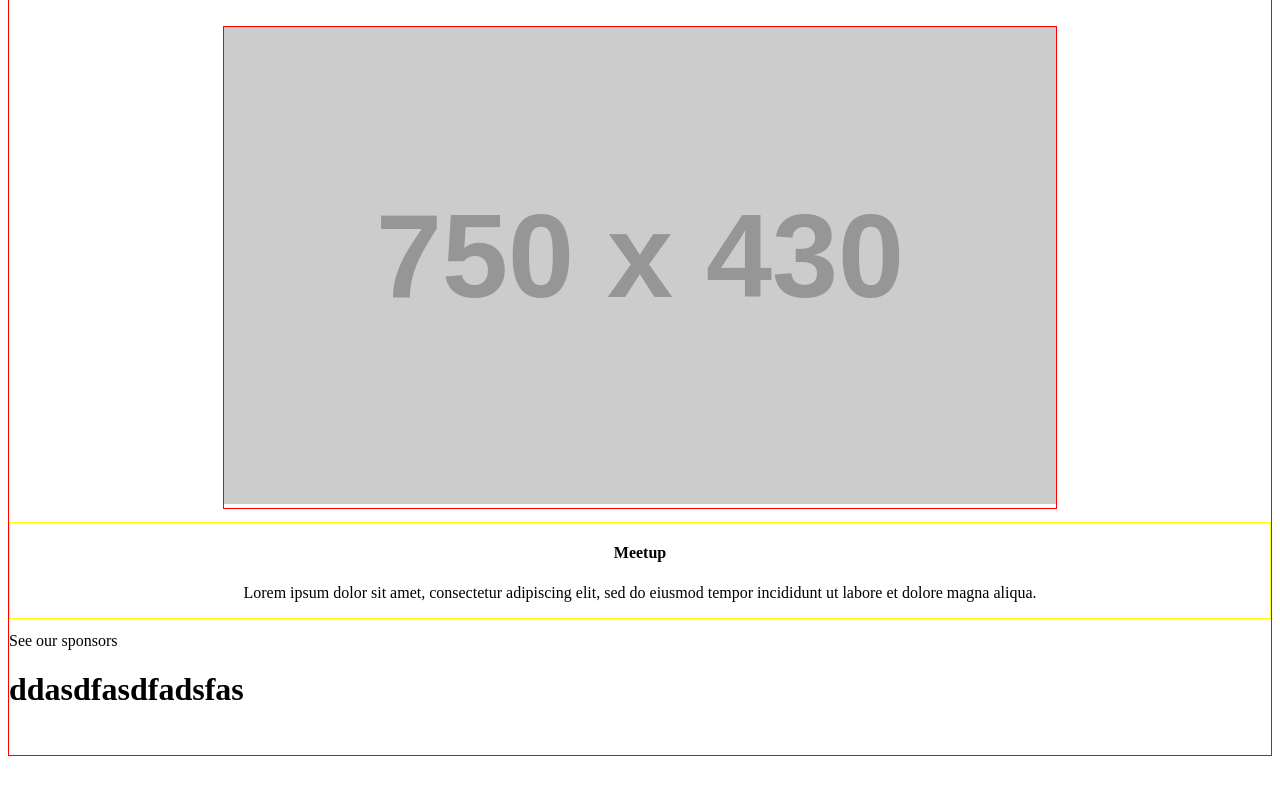
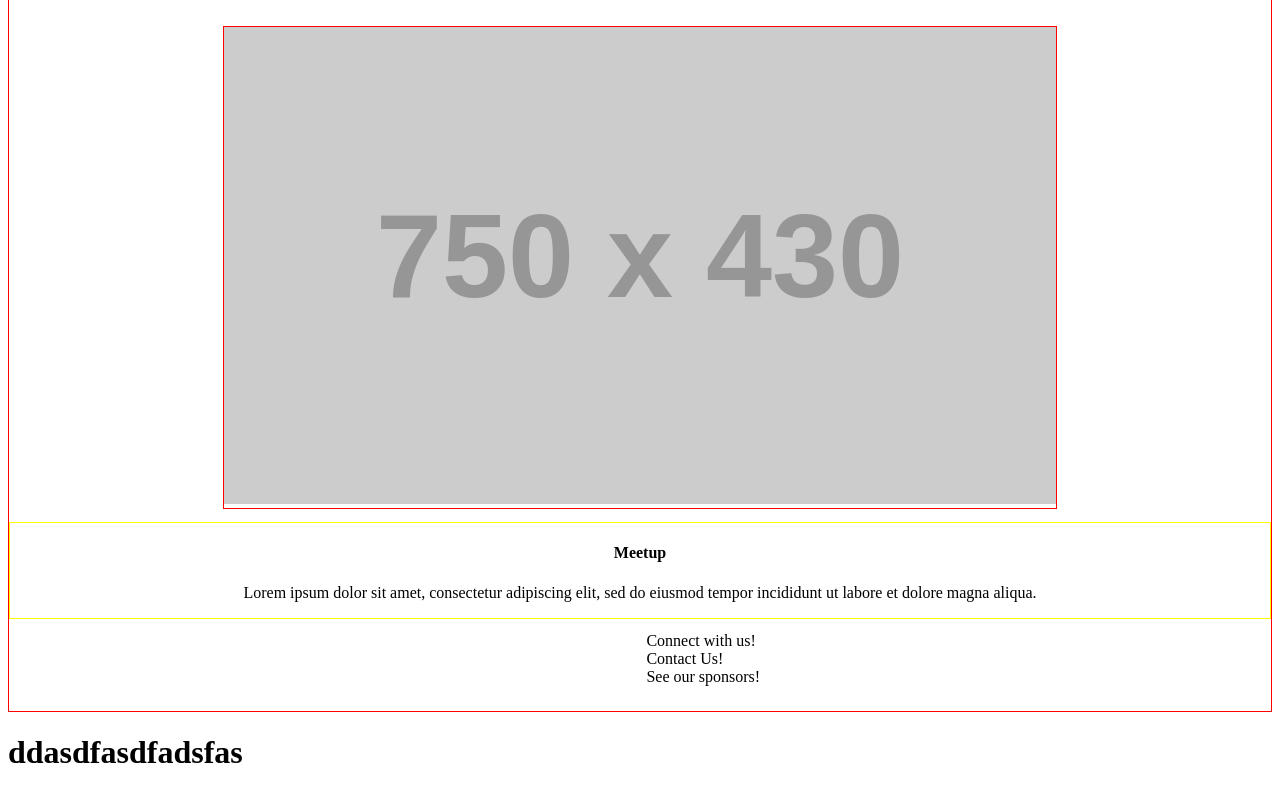
Before and after one commit to chicode-org/chicode-org.github.io, a plain HTML site: page index.html in a window 1280 px wide. Shown: the part 531-1331 px from the top of the page. Before the commit the page ends 1295 px from the top, so only its background shows below. Drawn offline with Linux system fonts and the light colour scheme; placeholder pictures from the web are drawn by us; a script that the page names is missing.

Commit message:
more reformatting

```diff
--- a/index.html
+++ b/index.html
@@ -29,16 +29,14 @@
 			<h4>Meetup</h4>
 			<p>Lorem ipsum dolor sit amet, consectetur adipiscing elit, sed do eiusmod tempor incididunt ut labore et dolore magna aliqua. </p>
 		</div>
-		<div class="workshops">
-			<div class="python"></div>
-			<div class="webdev"></div>
-			<div class="git"></div>
-			<div class=""
+		<div class="events">
+			<div class="devmeetup"></div>
+			<div class="makeathon"></div>
 		</div>
 		<div class="contacts">
-			<div class="socialmedia"></div>
-			<div class="contactform"></div>
-			<div class="sponsors">See our sponsors</div>
+			<div class="socialmedia">Connect with us!</div>
+			<div class="contactform">Contact Us!</div>
+			<div class="sponsors">See our sponsors!</div>
 		</div>
 	</div>
 	<div class="footer">
```
